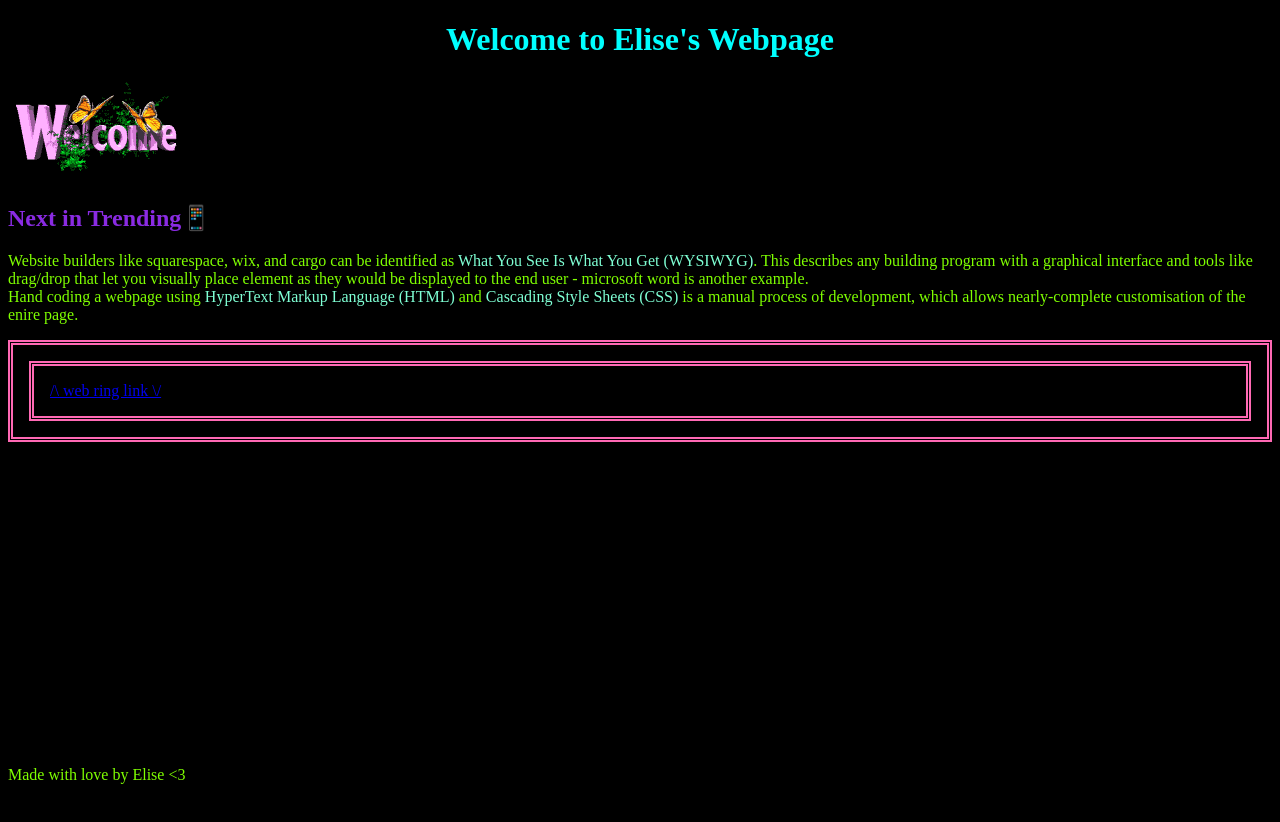
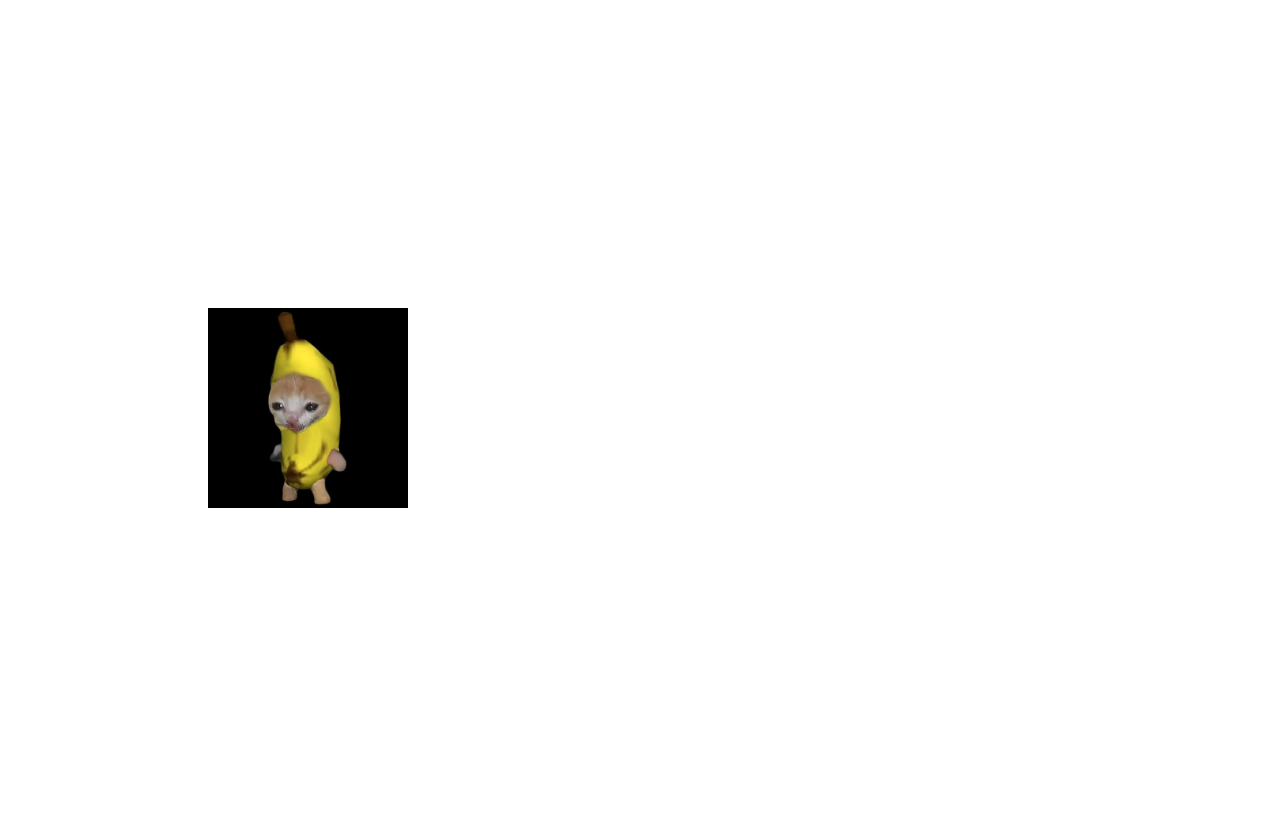
Before and after one commit to itzelise/next-in-trending, a plain HTML site: page index.html in a window 1280 px wide. Before the commit the page ends 800 px from the top, so only its background shows below. Drawn offline with Linux system fonts and the light colour scheme.

Commit message:
first edit

```diff
--- /dev/null
+++ b/css/style.css
@@ -0,0 +1,21 @@
+.art-area {
+    width: 1000px;
+    height: 1000px;
+    position: relative;
+}
+
+.imagecontainer {
+    position: absolute;
+    width: 200px;
+    height: 200px;
+}
+
+img {
+    width: 100%;
+    height: 100%;
+}
+
+#bananacat {
+    left: 200px;
+    top: 300px;
+}
--- a/index.html
+++ b/index.html
@@ -1,33 +1,13 @@
-<!DOCTYPE html> <!-- This announces to the machine that the file is written in HTML
-The index.html file is typically the landing page for a website on github pages (the platform we are going to use to host our websites), which then links to other pages (E.G aboutme.html or surfing.html). If you type your github URL into the browser the index.html page will display by default -->
-
-<!-- this is a comment, its not displayed on the page but you can use it to leave notes for youself/inquisitive visitors.-->
-
-<head> <!-- The head is where the page begins, here we give important instructons on how to display content contained on the page. -->
-    <link href="style.css" rel="stylesheet"> <!-- this links your HTML file to your style sheet, which gives instructions on how the page is displayed including; font, background, layout, favicon -->
-    <title> Welcome to my webpage </title> <!-- The title of your page will display in the tab. Fun fact the icon displayed in the tab is called a favicon. -->
-</head>
-<body> <!-- The body contains the majority of the content on the page, the bulk of your text, images, links, elements will all be located in here.-->
-    <h1>Welcome to Elise's Webpage</h1>
-
-    <img src="assets/welcomebutterf.gif" width="180" height="100">
-
-    <h2>Next in Trending📱</h2> <!-- <h1/2/3/4> stands for heading 1, 2, 3, or 4.  -->
-
-    <p> <!-- <p> stands for paragraph, this indicates a block of text in a small text size. This is a block type element -->
-        Website builders like squarespace, wix, and cargo can be identified as <span class="newacronym">What You See Is What You Get (WYSIWYG)</span>. <!-- <span> indicates a reference to a style attribute or id. This is an inline type element.-->
-        This describes any building program with a graphical interface and tools like drag/drop that let you visually place element as they would be displayed to the end user - microsoft word is another example.<br> <!-- <br> signals the end of a line, text after this will begin on a new line.-->
-        Hand coding a webpage using <span class="newacronym">HyperText Markup Language (HTML)</span> and
-        <span class="newacronym">Cascading Style Sheets (CSS)</span> is a manual process of development, which allows nearly-complete customisation of the enire page.<br>
-    </p>
-
-    <div class="box1"> <!-- a div is a container which you can use to group together content. Divs are used to create layouts, separate information, contain different styles etc, it can be obvious, or invisible. This is a block type element.-->
-        <div class="box1">
-            <a href="https://whattheprune.github.io/mysite" target="_blank">/\ web ring link \/</a>
+<html>
+    <head>
+        <link rel="stylesheet" href="./css/style.css">
+        <title>hypertext poem</title>
+    </head>
+    <body>
+        <div class="art-area">
+            <div id="bananacat" class="imagecontainer">
+                <img src="./assets/bananacat.JPG"/>
+            </div>
         </div>
-    </div>
-
-</body>
-<footer> <!-- The footer is a the end of the page, it's totally optional and typically contains a note about the last update, or a dis on your sworn enemy.-->
-    <p>Made with love by Elise &lt;3 </p>
-</footer>
+    </body>
+</html>
--- a/style.css
+++ /dev/null
@@ -1,33 +0,0 @@
-/* this is a css style sheet, the syntax for a comment in CSS is different because it's a separate language to HTML */
-/* below I am calling all the different HTML elements that I have used in the page and describing how it should be rendered on screen within the {curly brackets}. */
-body {
-    background: black;
-    color: azure;
-}
-
-h1 {
-    color: aqua;
-    text-align: center;
-}
-
-h2 {
-    color: blueviolet;
-}
-
-p {
-    color: chartreuse;
-}
-
-footer {
-    position: fixed; bottom: 0em;
-}
-
-/* to call a class put a . before its name */
-.newacronym{
-    color: aquamarine;
-}
-
-.box1 {
-    border: thick double hotpink;
-    padding: 1em;
-}
```
Also changed, not shown: assets/bananacat.JPG (added), assets/welcomebutterf.gif (deleted).
